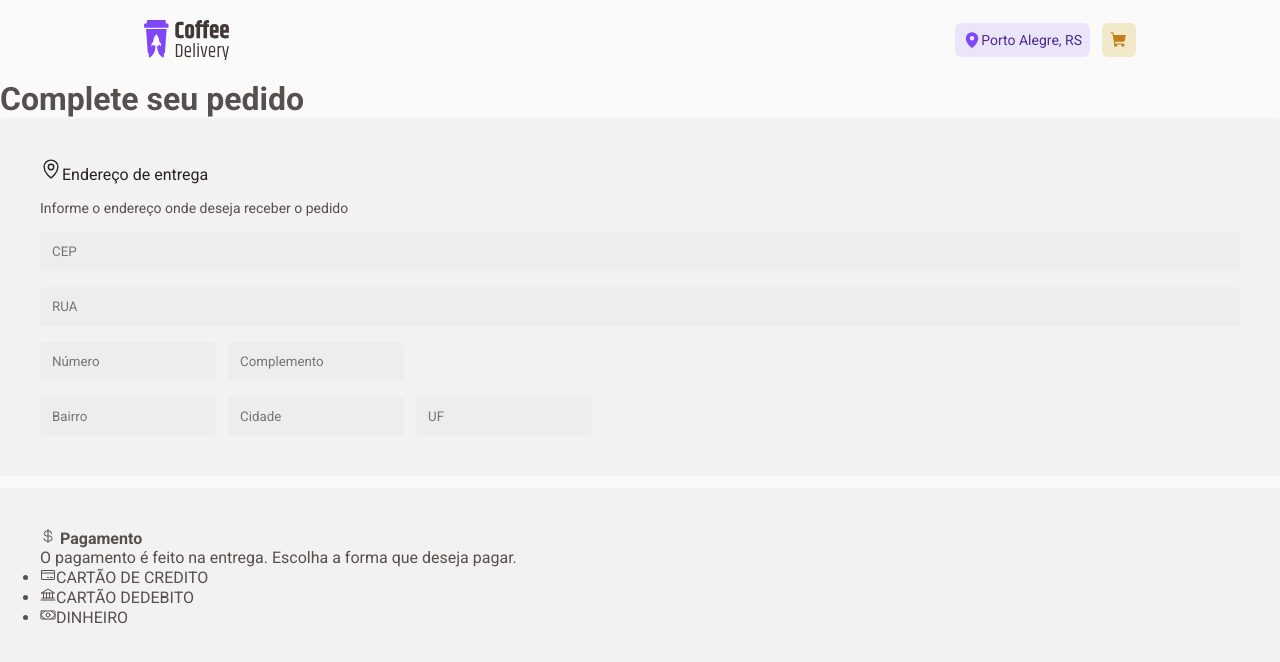
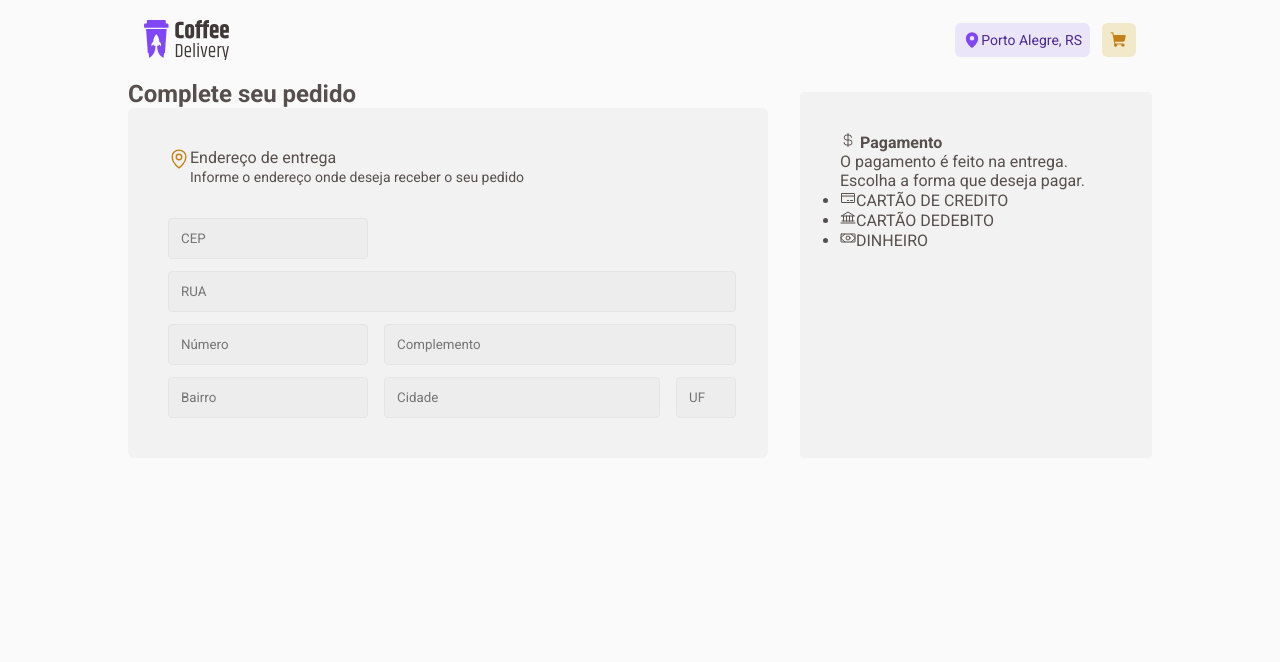
Before and after one commit to MayconSlv/Coffee-Delivery, a React (Vite) app: page /Checkout in a window 1280 px wide. Shown: the top 662 px of the page. Built offline with nearby package versions, Linux system fonts and the light colour scheme.

Commit message:
address form component

```diff
--- /dev/null
+++ b/src/pages/Checkout/components/Address/index.tsx
@@ -0,0 +1,26 @@
+import { MapPin } from 'phosphor-react'
+import { AddressFormContainer, AddressFormTitle, InputsLayout } from './styles'
+
+export function AddressForm() {
+  return (
+    <AddressFormContainer>
+      <AddressFormTitle>
+        <MapPin size={22} />
+        <div>
+          <p>Endereço de entrega</p>
+          <span>Informe o endereço onde deseja receber o seu pedido</span>
+        </div>
+      </AddressFormTitle>
+
+      <InputsLayout>
+        <input type='text' className='cep' placeholder='CEP' />
+        <input type='text' className='street' placeholder='RUA' />
+        <input type='number' placeholder='Número' />
+        <input type='text' className='complement' placeholder='Complemento' />
+        <input type='text' placeholder='Bairro' />
+        <input type='text' placeholder='Cidade' />
+        <input type='text' placeholder='UF' />
+      </InputsLayout>
+    </AddressFormContainer>
+  )
+}
--- /dev/null
+++ b/src/pages/Checkout/components/Address/styles.ts
@@ -0,0 +1,53 @@
+import styled from 'styled-components'
+import { BaseCard } from '../../style'
+
+export const AddressFormTitle = styled.div`
+  display: flex;
+  margin-bottom: 3.2rem;
+  svg {
+    color: ${({ theme }) => theme.colors['yellow-dark']};
+  }
+
+  > p {
+    font-family: 'Roboto';
+    color: ${({ theme }) => theme.colors['base-subtitle']};
+  }
+
+  span {
+    font-family: 'Roboto';
+    color: ${({ theme }) => theme.colors['base-text']};
+    font-size: 1.4rem;
+  }
+`
+
+export const AddressFormContainer = styled(BaseCard)`
+  input {
+    border: 1px solid ${({ theme }) => theme.colors['base-button']};
+    background: ${({ theme }) => theme.colors['base-input']};
+    border-radius: 4px;
+    padding: 1.2rem;
+    :focus {
+      outline: none;
+    }
+  }
+`
+
+export const InputsLayout = styled.div`
+  display: grid;
+  grid-template-columns: 20rem 27.6rem 6rem;
+  gap: 4px;
+  column-gap: 1.6rem;
+  row-gap: 1.2rem;
+  .cep {
+    grid-column: span 3;
+    width: 20rem;
+  }
+
+  .street {
+    grid-column: span 3;
+  }
+
+  .complement {
+    grid-column: span 2;
+  }
+`
--- a/src/pages/Checkout/index.tsx
+++ b/src/pages/Checkout/index.tsx
@@ -1,30 +1,14 @@
-import { Bank, CreditCard, CurrencyDollar, MapPin, Money } from 'phosphor-react'
+import { Bank, CreditCard, CurrencyDollar, Money } from 'phosphor-react'
 import { FormContainer, PaymentMethod } from './style'
+import { AddressForm } from './components/Address'
 
 export function Checkout() {
   return (
-    <>
-      <h1>Complete seu pedido</h1>
-      <FormContainer action='POST'>
-        <h2>
-          <MapPin size={22} />
-          Endereço de entrega
-        </h2>
-        <p>Informe o endereço onde deseja receber o pedido</p>
-
-        <input type='text' placeholder='CEP' />
-        <input type='text' placeholder='RUA' />
-        <div>
-          <input type='text' placeholder='Número' />
-          <input type='text' placeholder='Complemento' />
-        </div>
-
-        <div>
-          <input type='text' placeholder='Bairro' />
-          <input type='text' placeholder='Cidade' />
-          <input type='text' placeholder='UF' />
-        </div>
-      </FormContainer>
+    <FormContainer className='container'>
+      <div>
+        <h2>Complete seu pedido</h2>
+        <AddressForm />
+      </div>
 
       <PaymentMethod>
         <div>
@@ -51,6 +35,6 @@ export function Checkout() {
           </li>
         </ul>
       </PaymentMethod>
-    </>
+    </FormContainer>
   )
 }
--- a/src/pages/Checkout/style.ts
+++ b/src/pages/Checkout/style.ts
@@ -1,39 +1,8 @@
 import styled from 'styled-components'
 
 export const FormContainer = styled.form`
-  padding: 4rem;
-  border-radius: 4px;
-
-  background-color: ${(props) => props.theme.colors['base-card']};
-
   display: flex;
-  flex-direction: column;
-  gap: 16px;
-
-  h2 {
-    font-size: 1.6rem;
-    font-weight: 400;
-    color: ${(props) => props.theme.colors['base-title']};
-  }
-
-  p {
-    font-size: 1.4rem;
-    color: ${(props) => props.theme.colors['base-text']};
-  }
-
-  input {
-    border: 0;
-    border-radius: 4px;
-    padding: 12px;
-
-    color: ${(props) => props.theme.colors['base-button']};
-    background-color: ${(props) => props.theme.colors['base-input']};
-  }
-
-  div {
-    display: flex;
-    gap: 12px;
-  }
+  gap: 3.2rem;
 `
 
 export const PaymentMethod = styled.section`
@@ -43,3 +12,10 @@ export const PaymentMethod = styled.section`
   border-radius: 4px;
   margin-top: 12px;
 `
+
+export const BaseCard = styled.div`
+  width: 64rem;
+  padding: 4rem;
+  border-radius: 6px;
+  background: ${({ theme }) => theme.colors['base-card']};
+`
```
